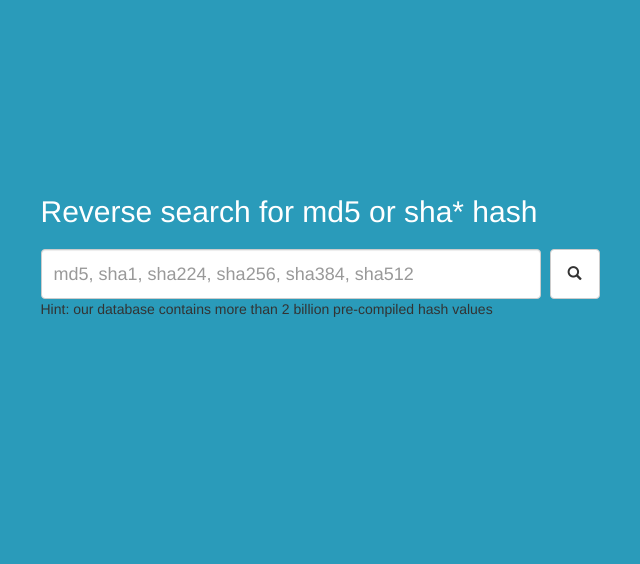
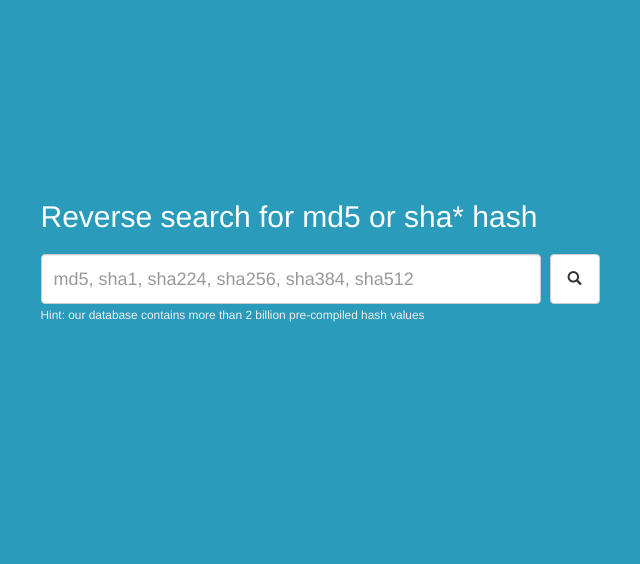
Before and after one commit to p3t3r67x0/leakz, a Flask app: page / in a window 1280 px wide. Shown: the part 152-716 px from the top of the page, without its empty margins (320-960 px from the left). Run offline with Flask 2, Linux system fonts and the light colour scheme; some libraries are stand-ins or nearby versions.

Commit message:
changed ui for search hint

```diff
--- a/static/styles/dracula.css
+++ b/static/styles/dracula.css
@@ -12,6 +12,10 @@ li {
 
 body {
   background-color: #2a9bba;
+}
+
+.claudy {
+  color: #efefef;
 }
 
 .navbar-default {
--- a/templates/home.html
+++ b/templates/home.html
@@ -23,7 +23,9 @@
 							<span class="glyphicon glyphicon-search"></span>
 						</button>
 			</form>
-			<p>Hint: our database contains more than 2 billion pre-compiled hash values</p>
+			<div>
+				<small class="claudy">Hint: our database contains more than 2 billion pre-compiled hash values</small>
+			</div>
 			</div>
 		</div>
 	</div>
```
